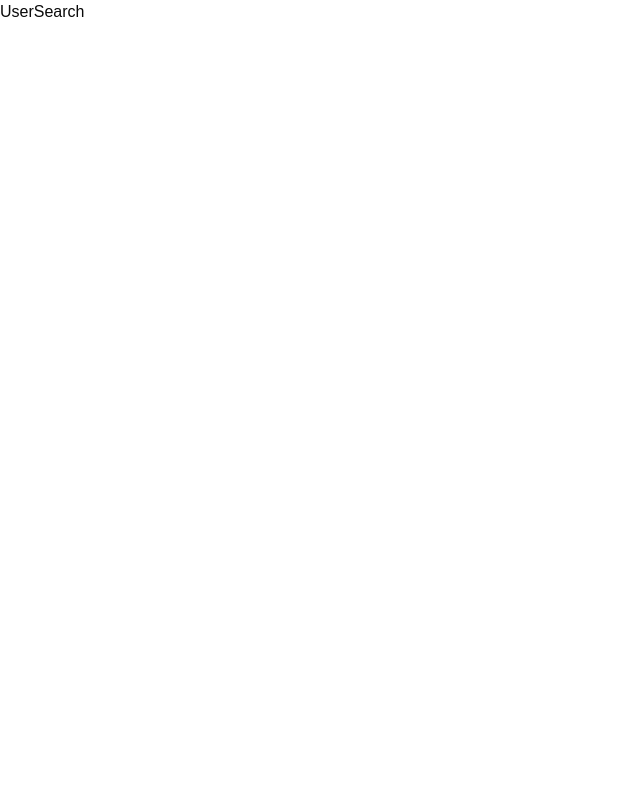
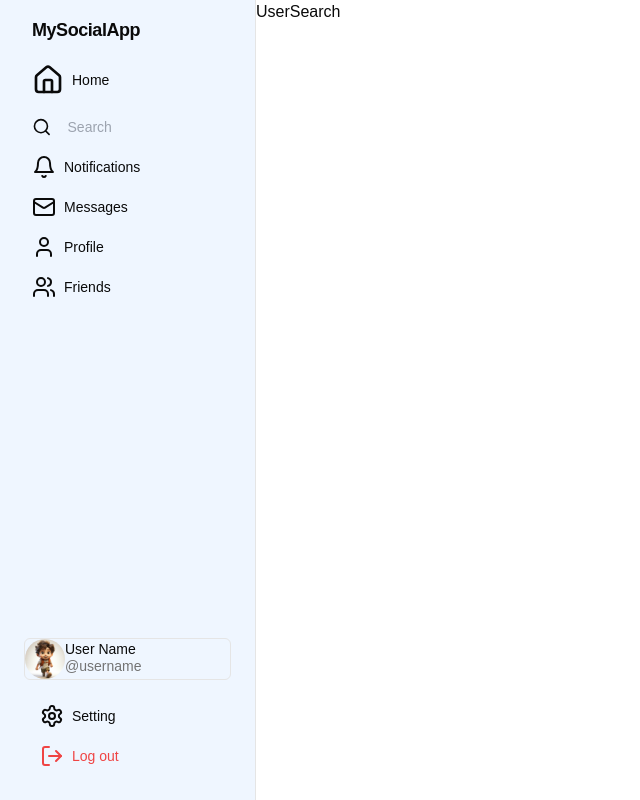
Before and after one commit to adityaspaudel/socialmedia, a Next.js app in the folder nextjs/: page /user/search in a window 1280 px wide. Shown: the whole page, without its empty margins (0-640 px from the left). Built offline with nearby package versions, Linux system fonts and the light colour scheme.

Commit message:
signup form added

```diff
--- a/nextjs/src/app/login/page.js
+++ b/nextjs/src/app/login/page.js
@@ -4,7 +4,7 @@ import React from "react";
 
 const Login = () => {
 	return (
-		<div className="m-auto w-[40%] bg-red-500 border-2 justify-center  content-center rounded-md">
+		<div className="m-auto w-[40%] bg-red-500 border-2 justify-center  items rounded-md">
 			<form className="flex flex-col m-auto mt-10 mb-10 w-[90%] bg-gray-500 rounded-md">
 				<label for="username">Username</label>
 				<input
@@ -28,7 +28,7 @@ const Login = () => {
 
 				<div className="flex gap-20 m-auto sm:">
 					<Link href="/home"><button className="bg-green-600">Login</button></Link>
-					<button>Signup</button>
+					<Link href="/register"><button>Signup</button></Link>
 				</div>
 			</form>
 		</div>
--- a/nextjs/src/app/register/page.js
+++ b/nextjs/src/app/register/page.js
@@ -0,0 +1,13 @@
+import { ValidationSchemaExample } from '@/components/formikYupValidation/page'
+import React from 'react'
+
+const SignUpForm = () => {
+  return (
+    <div className='m-auto'>
+
+      <ValidationSchemaExample />
+    </div>
+  )
+}
+
+export default SignUpForm
--- a/nextjs/src/app/user/friends/page.js
+++ b/nextjs/src/app/user/friends/page.js
@@ -1,3 +1,4 @@
+import { SocialMediaSidebarComponent } from "@/components/social-media-sidebar";
 import React from "react";
 
 const Friends = () => {
@@ -63,12 +64,24 @@ const Friends = () => {
 		],
 	};
 	return (
-		<div className="flex flex-col justify-center items-center gap-10">
-			your Friends list
-			<div className="flex flex-col  gap-2">
-				{personList.people.map((item) => (
-					<div className="flex gap-4"> <img src={item.avatar} height={40} width={40} /> {item.name}</div>
-				))}
+		<div className="flex">
+			<SocialMediaSidebarComponent />
+			<div className="flex flex-col absolute  left-[20%] p-4 w-[80%] gap-10 bg-blue-100">
+				<div class="text-3xl font-bold">Your Friends list</div>
+				<div className="flex flex-col  gap-2">
+					{personList.people.map((item) => (
+						<div className="flex gap-4 ">
+							{" "}
+							<img
+								className="rounded-full"
+								src={item.avatar}
+								height={40}
+								width={40}
+							/>{" "}
+							{item.name}
+						</div>
+					))}
+				</div>
 			</div>
 		</div>
 	);
--- a/nextjs/src/app/user/messages/page.js
+++ b/nextjs/src/app/user/messages/page.js
@@ -1,7 +1,14 @@
+import { SocialMediaSidebarComponent } from "@/components/social-media-sidebar";
 import React from "react";
 
 const UserMessages = () => {
-	return <div>UserMessages</div>;
+	return (
+		<div>
+			<SocialMediaSidebarComponent />
+
+			<div>UserMessages</div>
+		</div>
+	);
 };
 
 export default UserMessages;
--- a/nextjs/src/app/user/notifications/page.js
+++ b/nextjs/src/app/user/notifications/page.js
@@ -1,9 +1,23 @@
-import React from 'react'
+import { SocialMediaSidebarComponent } from "@/components/social-media-sidebar";
+import React from "react";
 
 const UserNotifications = () => {
-  return (
-    <div>UserNotifications</div>
-  )
-}
+	return (
+		<div className="flex gap-2">
+			<SocialMediaSidebarComponent />
 
-export default UserNotifications
+			<div className="absolute left-[20%] w-80% p-4 bg-blue-100">
+				<div className="text-2xl font-bold">User Notifications</div>
+				<div className="flex flex-col">
+					<div>Follows you Likes </div>
+					<div>comments on one of your posts</div>{" "}
+					<div>Mentions you in a comment Sends you a message</div>{" "}
+					<div>Goes live</div>
+					<div>Comments on one of your posts</div>
+				</div>
+			</div>
+		</div>
+	);
+};
+
+export default UserNotifications;
--- a/nextjs/src/app/user/search/page.js
+++ b/nextjs/src/app/user/search/page.js
@@ -1,7 +1,13 @@
+import { SocialMediaSidebarComponent } from "@/components/social-media-sidebar";
 import React from "react";
 
 const UserSearch = () => {
-	return <div>UserSearch</div>;
+	return (
+		<div>
+			<SocialMediaSidebarComponent />
+			<div className="ml-[20%]">UserSearch</div>
+		</div>
+	);
 };
 
 export default UserSearch;
--- /dev/null
+++ b/nextjs/src/components/formikYupValidation/page.js
@@ -0,0 +1,83 @@
+"use client";
+
+import React from "react";
+import { Formik, Form, Field } from "formik";
+import * as Yup from "yup";
+
+const SignupSchema = Yup.object().shape({
+	firstName: Yup.string()
+		.min(2, "Too Short!")
+		.max(50, "Too Long!")
+		.required("Required"),
+	lastName: Yup.string()
+		.min(2, "Too Short!")
+		.max(50, "Too Long!")
+		.required("Required"),
+	email: Yup.string().email("Invalid email").required("Required"),
+});
+
+export const ValidationSchemaExample = () => (
+	<div>
+		<div className="flex flex-col gap-2 bg-green-400 justify-center items-center">
+			<h1>Signup Form</h1>
+			<Formik
+				className="flex flex-col gap-2 "
+				initialValues={{
+					firstName: "",
+					lastName: "",
+					email: "",
+				}}
+				validationSchema={SignupSchema}
+				onSubmit={(values) => {
+					// same shape as initial values
+					console.log(values);
+				}}>
+				{({ errors, touched }) => (
+					<Form className="flex flex-col gap-2 w-[400px] p-4">
+						<label htmlFor="firstName">First Name:</label>
+						<Field
+							className="p-[4px]"
+							name="firstName"
+						/>
+						<div className="text-red-400 italic text-sm">
+							{errors.firstName && touched.firstName ? (
+								<div>{errors.firstName}</div>
+							) : null}
+						</div>
+						<label htmlFor="lastName">Last Name:</label>
+						<Field
+							className="p-[4px]"
+							name="lastName"
+						/>
+						<div className="text-red-400 italic text-sm">
+							{errors.lastName && touched.lastName ? (
+								<div>{errors.lastName}</div>
+							) : null}
+						</div>
+						<label htmlFor="email">Email:</label>
+						<Field
+							className="p-[4px]"
+							name="email"
+							type="email"
+						/>
+						<div className="text-red-400 italic text-sm">
+							{errors.email && touched.email ? <div>{errors.email}</div> : null}
+						</div>
+						<button
+							className="w-[100px] bg-red-600 rounded-md text-white"
+							type="submit">
+							Submit
+						</button>
+					</Form>
+				)}
+			</Formik>
+		</div>
+		<div className=" right-0 top-0 repeat">
+			<img
+				src="/web-connection.png"
+				height={320}
+				width={320}
+			/>
+		</div>
+	</div>
+);
--- a/nextjs/src/components/social-media-sidebar.jsx
+++ b/nextjs/src/components/social-media-sidebar.jsx
@@ -12,15 +12,26 @@ import {
 import { Avatar, AvatarFallback, AvatarImage } from "@/components/ui/avatar";
 import { Button } from "@/components/ui/button";
 import Link from "next/link";
+import { useEffect } from "react";
 
 export function SocialMediaSidebarComponent() {
+	useEffect(() => {
+		let input1 = document.getElementsByClassName("myInput")[0];
+		input1.addEventListener("keypress", function (event) {
+			if (event.key === "Enter") {
+				// event.preventDefault();
+				// document.getElementsByClassName("myInput")[0].click();
+				window.location.href = "/user/search";
+			}
+		});
+	}, []);
 	return (
 		<div
-			className="flex h-screen md:max-w-[10%] xl:max-w-[20%]
+			className="flex h-screen sm:max-w-[10%] md:max-w-[20%] xl:max-w-[20%]
 		 flex-col bg-blue-50 justify-between border-r bg-background p-4 fixed left-0">
 			<div className="space-y-4">
 				<Link href="/home">
-					<h2 className="mb-2 px-4 text-lg font-semibold tracking-tight">
+					<h2 className="mb-2 px-4 text-lg font-semibold tracking-tight hover:underline">
 						MySocialApp
 					</h2>
 				</Link>
@@ -28,55 +39,66 @@ export function SocialMediaSidebarComponent() {
 					<Link href="/home">
 						<Button
 							variant="ghost"
-							className="w-full justify-start">
-							<Home className="mr-2 h-4 w-4 " />
-							Home
+							className="w-full justify-start hover:bg-red-400">
+							<Home className="mr-2 h-8 w-8 " />
+							<span className="">Home</span>
 						</Button>
 					</Link>
-					<Link href="/user/search">
+					<Link href="/user/search"></Link>
 					<Button
+						// onClick={() => alert("Hello World!")}
 						variant="ghost"
-							className="w-full justify-start">
-							<Search className="mr-2 h-4 w-4" />
-							Explore
+						className="flex gap-2 w-full justify-start myInput hover:bg-red-400">
+						<Search className="mr-2 h-8 w-8 sm:h-6 sm:w-6" />
+						<input
+							className="w-full bg-transparent focus:outline-none"
+							type="text"
+							placeholder="Search"
+						/>
+
+						{/* added code---------------------------- */}
+						{}
 					</Button>
-					</Link>
+
 					<Link href="/user/notifications">
 						<Button
 							variant="ghost"
-							className="w-full justify-start">
-							<Bell className="mr-2 h-4 w-4" />
-							Notifications
+							className="w-full justify-start hover:bg-red-400">
+							<Bell className="mr-2 h-8 w-8 sm:h-6 sm:w-6" />
+							<span>Notifications</span>
 						</Button>
 					</Link>
 					<Link href="/user/messages">
 						<Button
 							variant="ghost"
-							className="w-full justify-start">
-							<Mail className="mr-2 h-4 w-4" />
-							<span className="md:invisible xl:visible">Messages</span>
+							className="w-full justify-start hover:bg-red-400">
+							<Mail className="mr-2 h-8 w-8 sm:h-6 sm:w-6 " />
+							<span className=" invisible sm:invisible md:visible">
+								Messages
+							</span>
 						</Button>
 					</Link>
 					<Link href="/user/profile">
 						<Button
 							variant="ghost"
-							className="w-full justify-start">
-							<User className="mr-2 h-4 w-4" />
-							Profile
+							className="w-full justify-start hover:bg-red-400">
+							<User className="mr-2 h-8 w-8 sm:h-6 sm:w-6" />
+							<span>Profile</span>
 						</Button>
 					</Link>
 					<Link href="/user/friends">
 						<Button
 							variant="ghost"
-							className="w-full justify-start">
-							<Users className="mr-2 h-4 w-4" />
-							Friends
+							className="w-full justify-start hover:bg-red-400">
+							<Users className="mr-2 h-8 w-8 sm:h-6 sm:w-6" />
+							<span className="fri">Friends</span>
 						</Button>
 					</Link>
 				</div>
 			</div>
-			<div className="space-y-4">
-				<div className="flex items-center space-x-4 rounded-md border p-4">
+			<div className="space-y-4 p-2">
+				<div className="flex items-center space-x-2 rounded-md border  hover:bg-red-400">
+					<Link href="/user/profile" className="flex items-center">
 						<Avatar>
 							<AvatarImage
 								src="/cartoon-cute.jpg"
@@ -84,28 +106,29 @@ export function SocialMediaSidebarComponent() {
 							/>
 							{/* <AvatarFallback>UN</AvatarFallback> */}
 						</Avatar>
-					<div>
-						<p className="text-sm font-medium leading-none">John Cena</p>
-						<p className="text-sm text-muted-foreground">@johncena</p>
+						<div className="flex flex-col">
+							<p className="text-sm font-medium leading-none">User Name</p>
+							<p className="text-sm text-muted-foreground">@username</p>
 						</div>
+					</Link>
 				</div>
 				<div className="space-y-1">
 					{/* <Link href="/user/usersettings"> </Link> */}
 					<Link href="/user/usersettings">
 						<Button
 							variant="ghost"
-							className="w-full justify-start">
-							<Settings className="mr-2 h-4 w-4" />
-							Setting
+							className="w-full justify-start hover:bg-red-400">
+							<Settings className="mr-2 h-8 w-8 sm:h-6 sm:w-6" />
+							<span className="sett">Setting</span>
 						</Button>
 					</Link>
 
 					<Link href="/login">
 						<Button
 							variant="ghost"
-							className="w-full justify-start text-red-500 hover:text-red-600 hover:bg-red-100">
-							<LogOut className="mr-2 h-4 w-4" />
-							Log out
+							className="w-full justify-start text-red-500 hover:text-red-600 hover:bg-red-400">
+							<LogOut className="mr-2 h-8 w-8 sm:h-6 sm:w-6" />
+							<span className="logout">Log out</span>
 						</Button>
 					</Link>
 				</div>
```
Also changed, not shown: nextjs/public/web-connection.png (added). Lines whose indentation alone changed are shown as unchanged.
